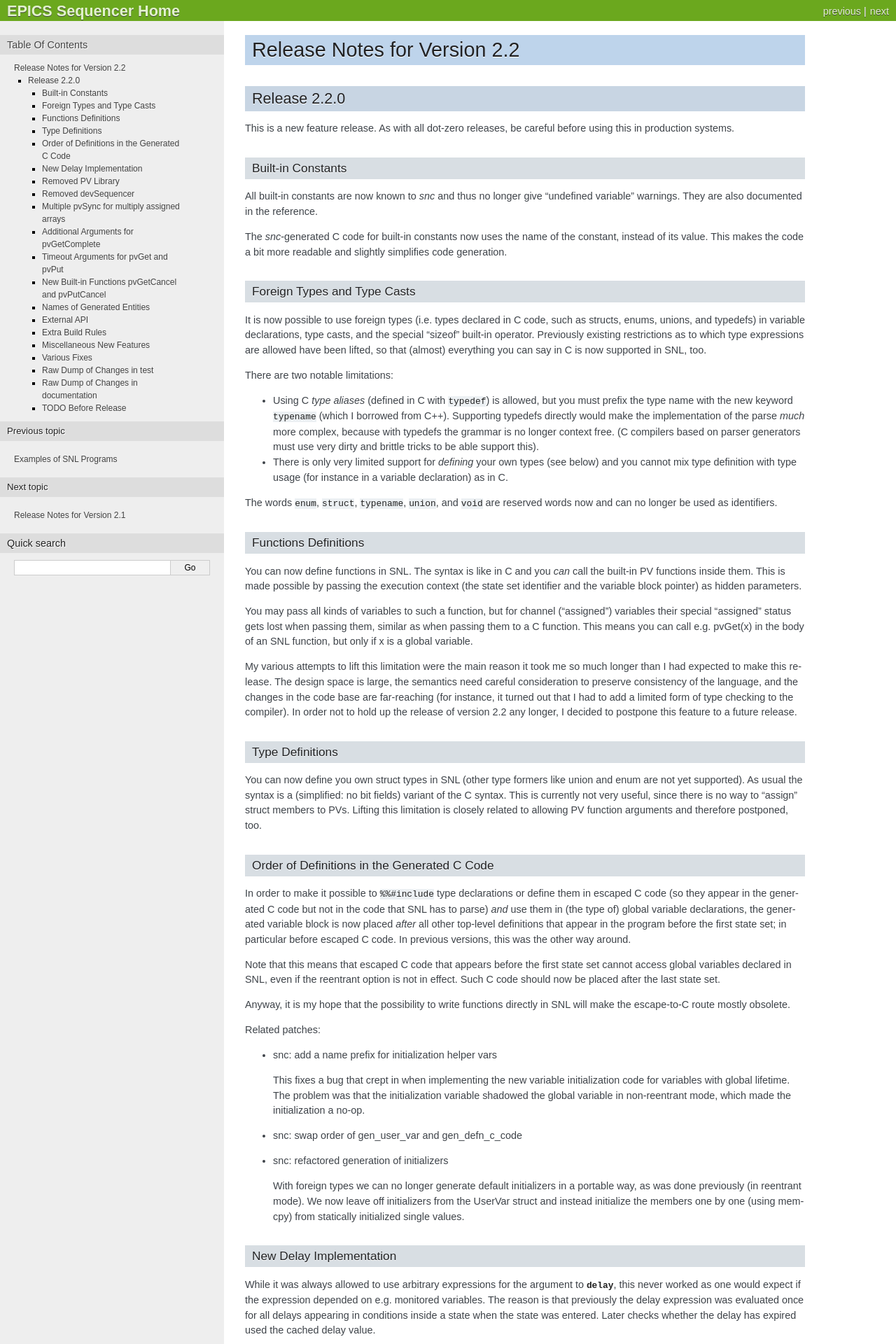
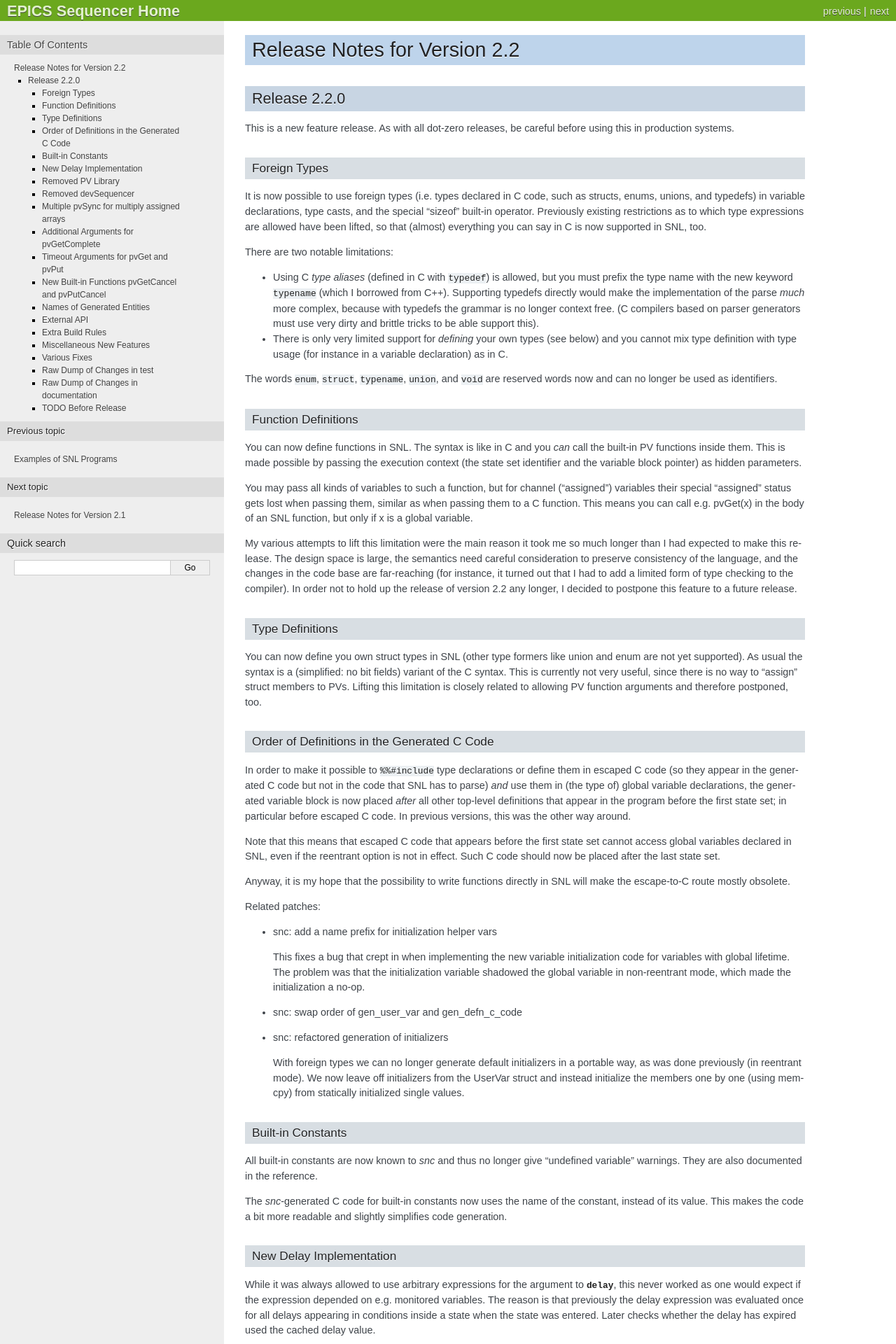
Before and after one commit to jeonghanlee/sequencer-2-2, a Sphinx documentation site: the page built from documentation/ReleaseNotes-2-2.txt, in a window 1280 px wide. Shown: the top 1920 px of the page at 70% size. Built offline with Sphinx 7.4.7, drawn with Linux system fonts in a browser that asks for light colours; some of the changed lines change nothing that is shown.

Commit message:
docs: reordered some sections of release notes for 2.2

```diff
--- a/documentation/ReleaseNotes-2-2.txt
+++ b/documentation/ReleaseNotes-2-2.txt
@@ -9,19 +9,8 @@ Release 2.2.0
 This is a new feature release. As with all dot-zero releases, be careful
 before using this in production systems.
 
-Built-in Constants
-^^^^^^^^^^^^^^^^^^
-
-All built-in constants are now known to *snc* and thus no longer give
-"undefined variable" warnings. They are also documented in the reference.
-
-The *snc*-generated C code for built-in constants now uses the name of the
-constant, instead of its value. This makes the code a bit more readable and
-slightly simplifies code generation.
-
-
-Foreign Types and Type Casts
-^^^^^^^^^^^^^^^^^^^^^^^^^^^^
+Foreign Types
+^^^^^^^^^^^^^
 
 It is now possible to use foreign types (i.e. types declared in C code, such
 as structs, enums, unions, and typedefs) in variable declarations, type
@@ -46,8 +35,8 @@ The words ``enum``, ``struct``, ``typename``, ``union``, and ``void`` are
 reserved words now and can no longer be used as identifiers.
 
 
-Functions Definitions
-^^^^^^^^^^^^^^^^^^^^^
+Function Definitions
+^^^^^^^^^^^^^^^^^^^^
 
 You can now define functions in SNL. The syntax is like in C and you *can*
 call the built-in PV functions inside them. This is made possible by passing
@@ -118,6 +107,17 @@ Related patches:
   We now leave off initializers from the UserVar struct and instead
   initialize the members one by one (using memcpy) from statically
   initialized single values.
+
+
+Built-in Constants
+^^^^^^^^^^^^^^^^^^
+
+All built-in constants are now known to *snc* and thus no longer give
+"undefined variable" warnings. They are also documented in the reference.
+
+The *snc*-generated C code for built-in constants now uses the name of the
+constant, instead of its value. This makes the code a bit more readable and
+slightly simplifies code generation.
 
 
 New Delay Implementation
```
